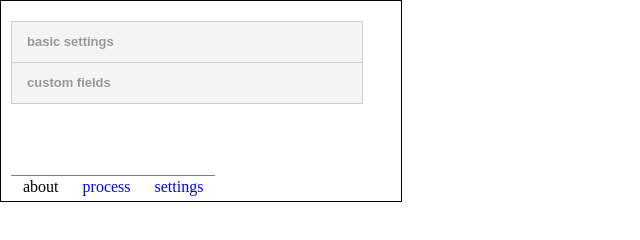
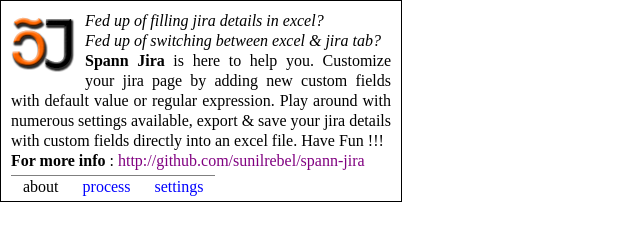
Before and after one commit to sunilrebel/spann-jira, a website: page data/html/main-panel.html in a window 1280 px wide. Shown: the whole page, without its empty margins (0-640 px from the left). Drawn offline with Linux system fonts and the light colour scheme.

Commit message:
changed about spann jira section

```diff
--- a/data/css/main-panel.css
+++ b/data/css/main-panel.css
@@ -1,4 +1,4 @@
-body { padding: 0; margin: 0; text-align: justify; text-transform: lowercase !important; }
+body { padding: 0; margin: 0; text-align: justify; text-transform: lowercase; }
 .main-content { border: 1px solid black; width: 380px; height: 180px; margin: 0; padding: 10px; position: relative; overflow: hidden; }
 .row { width: 100%; padding: 0; float: none; display: block; overflow: hidden; margin-bottom: 5px; }
 .hidden { display: none; }
--- a/data/html/main-panel.html
+++ b/data/html/main-panel.html
@@ -10,14 +10,16 @@
 
     <div class="main-content">
         <div id="content" class="row description">
-            <div id="about" class="tab hidden">
+            <div id="about" class="tab" style="text-transform: none !important; line-height: 20px;">
                 <div class="logo"><img src="../logo/spann-jira-logo-64.png" /></div>
-                Hi this is the description of spann jira. its a long long description. its a long long description. its a long long description. its a long long description. its a long long description. its a long long description. its a long long description.
-                its a long long description. its a long long description. its a long long description. its a long long description. its a long long description. its a long long description. its a long long description.
-                its a long long description. its a long long description. its a long long description. its a long long description. its a long long description. its a long long description. its a long long description.
-                its a long long description. its a long long description. its a long long description. its a long long description. its a long long description. its a long long description. its a long long description.
+                <i>Fed up of filling jira details in excel?<br />Fed up of switching between excel & jira tab?</i><br />
+                <strong style="text-transform: capitalize">Spann Jira</strong> is here to help you.
+                Customize your jira page by adding new custom fields with default value or regular expression. Play around with numerous
+                settings available, export & save your jira details with custom fields directly into an excel file.
+                Have Fun !!!<br />
+                <span style="font-weight: bold">For more info</span> : <span style=" color: purple">http://github.com/sunilrebel/spann-jira</span>
             </div>
-            <div id="settings" class="tab">
+            <div id="settings" class="tab hidden">
                 <div id="accordion">
                     <a href="#basic" class="first heading">Basic Settings</a>
                     <div id="basic" class="section">
--- a/lib/main.js
+++ b/lib/main.js
@@ -31,10 +31,6 @@
 */
 
 // todo check if the page scanning is complete, if yes then add reload button else process button
-// todo add process in selection functionality in input & on right click
-// todo add comma separated jiraBaseURL functionality
-// todo add regex functionality & field higlighter functionality on UI
 // todo add credits in plugin
 // todo load testing
 // todo designing
-// todo comma separated jiraId extraction using regex
```
